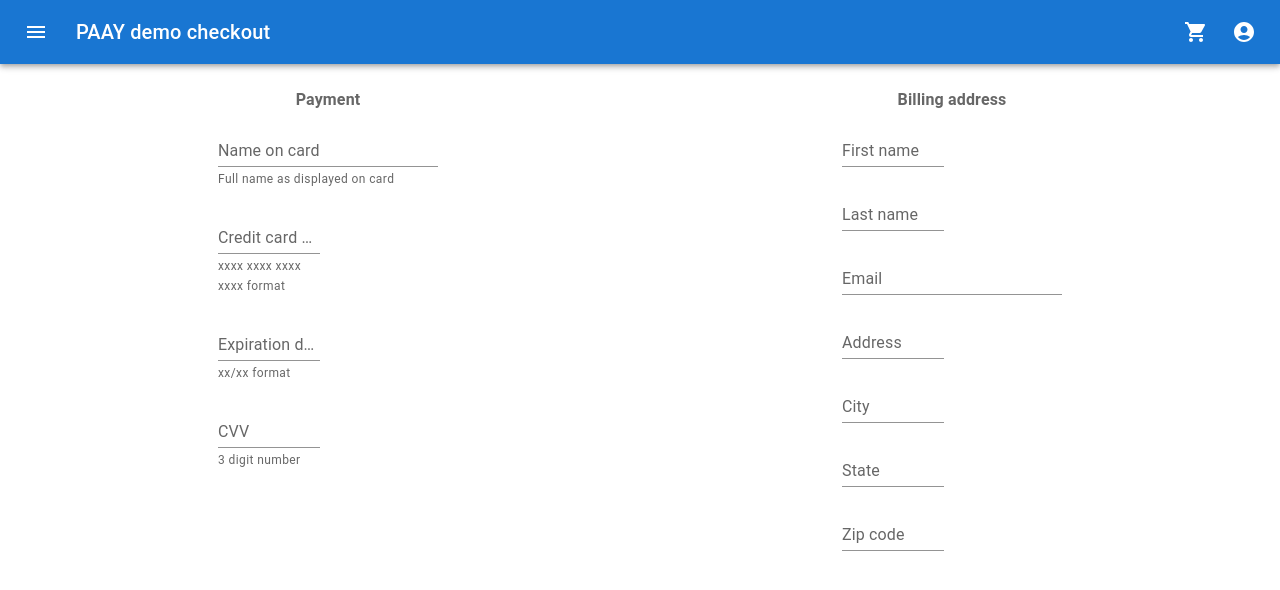
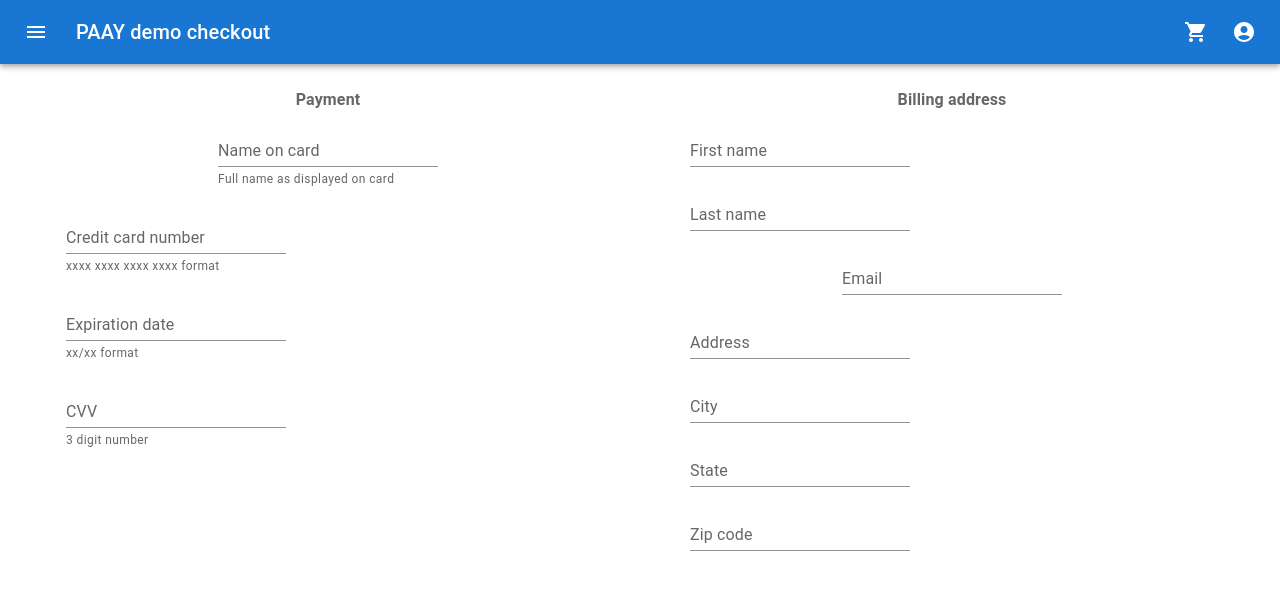
Before and after one commit to EphraimB/react-paay-demo-checkout, a React (Create React App) app in the folder client/: page /checkout in a window 1280 px wide. Shown: the top 590 px of the page. Built offline with nearby package versions, Linux system fonts and the light colour scheme; no server answers.

Commit message:
Still trying to figure it out.

```diff
--- a/client/src/pages/CheckoutPage/CheckoutPage.js
+++ b/client/src/pages/CheckoutPage/CheckoutPage.js
@@ -15,7 +15,7 @@ export default function CheckoutPage() {
             m: 2,
         }}>
             <Grid item xs={12} md={6}>
-                <FormControl component="fieldset" variant="standard">
+                <FormControl component="fieldset" variant="standard" fullWidth>
                     <FormLabel component="legend" sx={{ fontWeight: 'bold' }}>Payment</FormLabel>
                     <Grid item xs={12} md={12}>
                         <TextField id="fullname" label="Name on card" variant="standard" helperText="Full name as displayed on card" />
@@ -32,7 +32,7 @@ export default function CheckoutPage() {
                 </FormControl>
             </Grid>
             <Grid item xs={12} md={6}>
-                <FormControl>
+                <FormControl component="fieldset" variant="standard" fullWidth>
                     <FormLabel component="legend" sx={{ fontWeight: 'bold' }}>Billing address</FormLabel>
                     <Grid item xs={12} md={6}>
                         <TextField id="firstname" label="First name" variant="standard" />
```
